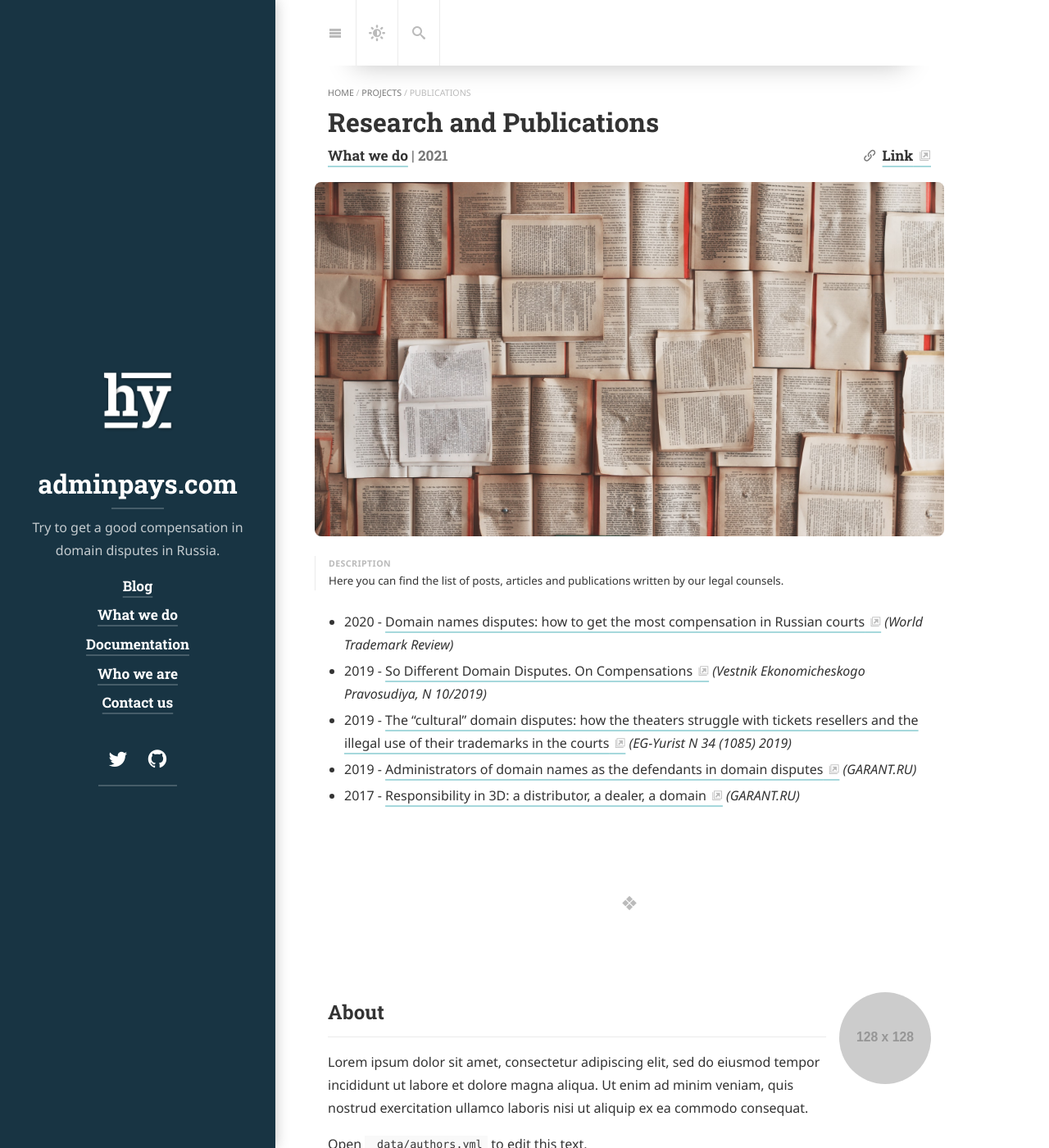
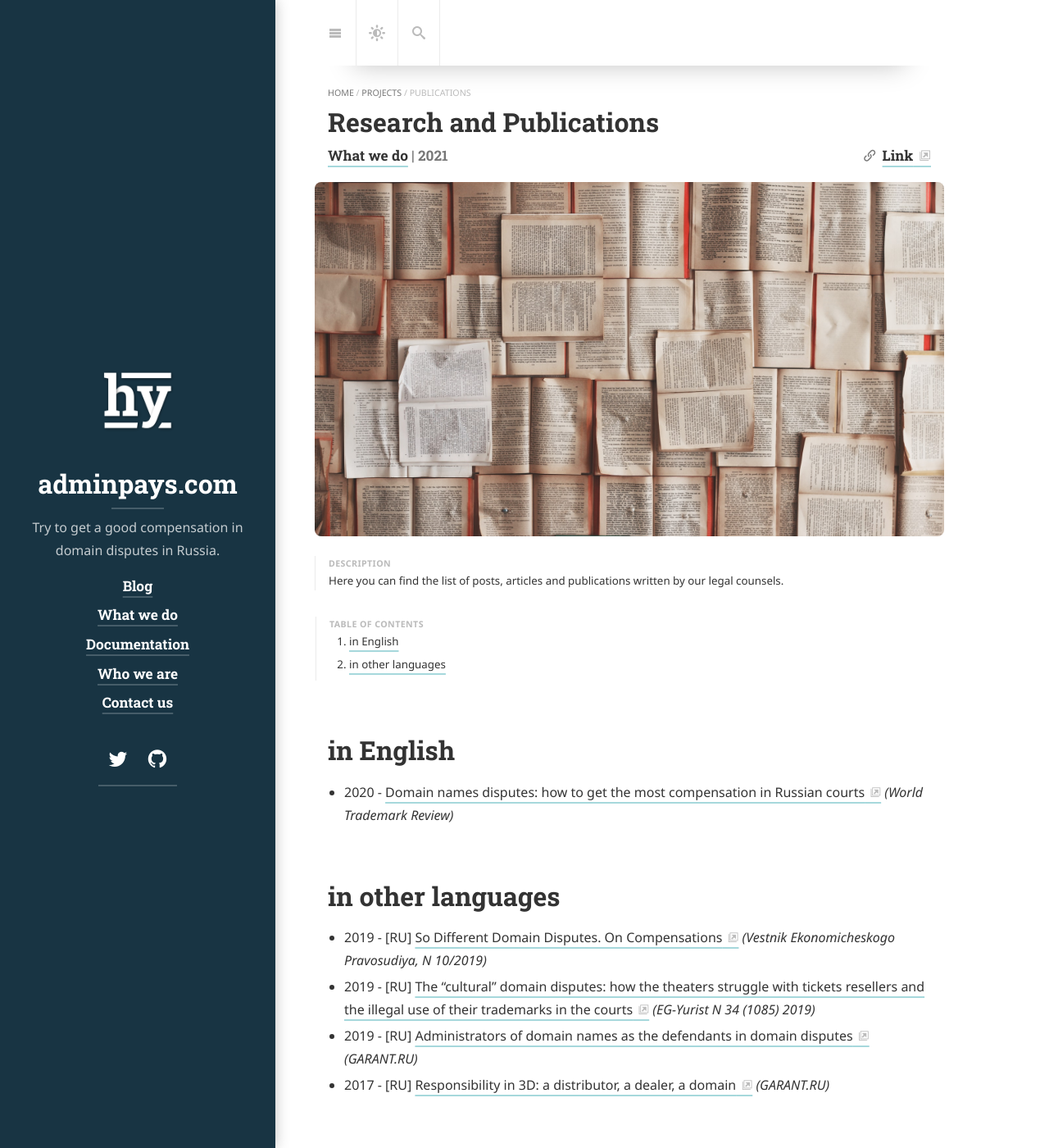
Before and after one commit to xCounsel/adminpays, a Jekyll site: the page built from _projects/publications.md, in a window 1280 px wide and 1400 px high. Shown: the whole window at 82% size. Built offline with Jekyll 4.4.1, drawn with Linux system fonts in a browser that asks for light colours; cached includes are drawn as plain includes; nearby versions of some CDN libraries; some web fonts are replaced; library files that are not in the unit come from our copies.

Commit message:
Update publications.md

```diff
--- a/_projects/publications.md
+++ b/_projects/publications.md
@@ -21,8 +21,16 @@ theme_color: '#193747'
 sitemap: false
 ---
 
+0. this unordered seed list will be replaced by toc as unordered list
+{:toc}
+
+# in English
+
 * 2020 - [Domain names disputes: how to get the most compensation in Russian courts](http://dorotenko.pro/domain-disputes-in-russia-wtr/) *(World Trademark Review)*
-* 2019 - [So Different Domain Disputes. On Compensations](http://dorotenko.pro/ru/publication-domain-disputes-on-compensation/) *(Vestnik Ekonomicheskogo Pravosudiya, N 10/2019)*
-* 2019 - [The "cultural" domain disputes: how the theaters struggle with tickets resellers and the illegal use of their trademarks in the courts](http://dorotenko.pro/ru/domain-disputes-theatres/) *(EG-Yurist N 34 (1085) 2019)*
-* 2019 - [Administrators of domain names as the defendants in domain disputes](http://dorotenko.pro/ru/domain-admin-liability/) *(GARANT.RU)*
-* 2017 - [Responsibility in 3D: a distributor, a dealer, a domain](http://dorotenko.pro/ru/dealers-and-domains/) *(GARANT.RU)*
+
+# in other languages
+
+* 2019 - [RU] [So Different Domain Disputes. On Compensations](http://dorotenko.pro/ru/publication-domain-disputes-on-compensation/) *(Vestnik Ekonomicheskogo Pravosudiya, N 10/2019)*
+* 2019 - [RU] [The "cultural" domain disputes: how the theaters struggle with tickets resellers and the illegal use of their trademarks in the courts](http://dorotenko.pro/ru/domain-disputes-theatres/) *(EG-Yurist N 34 (1085) 2019)*
+* 2019 - [RU] [Administrators of domain names as the defendants in domain disputes](http://dorotenko.pro/ru/domain-admin-liability/) *(GARANT.RU)*
+* 2017 - [RU] [Responsibility in 3D: a distributor, a dealer, a domain](http://dorotenko.pro/ru/dealers-and-domains/) *(GARANT.RU)*
```
